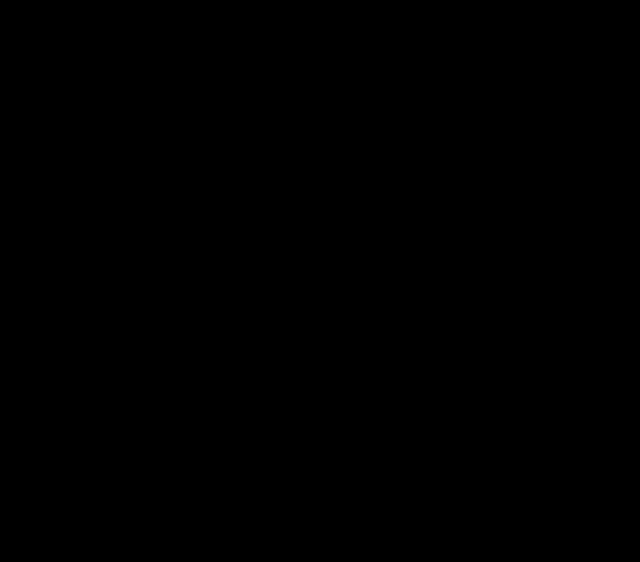
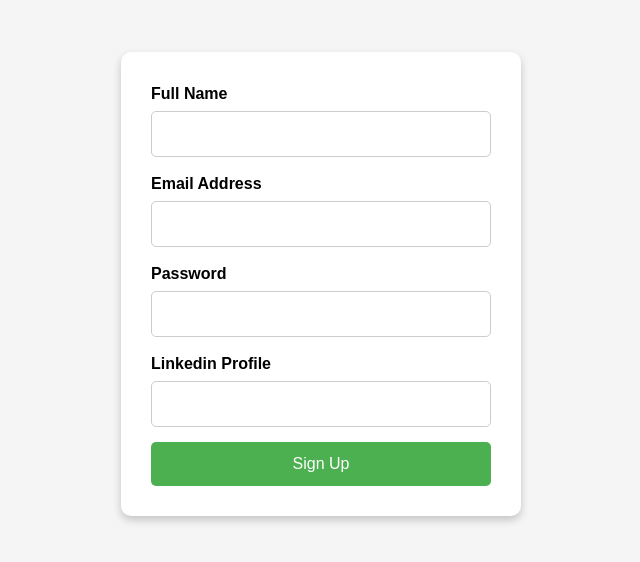
Before and after one commit to Shulinagarwal/mnit, a React (Vite) app: page /signup in a window 1280 px wide. Before the commit this address had no page. Shown: the part 116-678 px from the top of the page, without its empty margins (319-959 px from the left). Built offline with nearby package versions, Linux system fonts and the light colour scheme.

Commit message:
login signup done

```diff
--- a/components/Home.jsx
+++ b/components/Home.jsx
@@ -18,8 +18,12 @@
             </div>
 
           <div className="flex flex-row gap-6 text-spacegrotesk">
-            <h1 className="text-xl font-semibold capitalize">LOGIN</h1>
-            <button className="px-3 py-1 mr-4 bg-[#C7C7C7] text-black rounded-lg opacity-60 -mt-1">SIGN UP</button>
+          <Link to="/login">
+            <button className="text-xl font-semibold capitalize">LOGIN</button>
+            </Link>
+            <Link to="/signup">
+            <button className="px-3 py-1 mr-4 bg-[#C7C7C7] text-black rounded-lg opacity-60 -mt-1 z-10">SIGN UP</button>
+            </Link>
           </div>
         </div>
 
--- /dev/null
+++ b/components/Login.jsx
@@ -0,0 +1,106 @@
+import React, { useState } from 'react';
+
+const LoginPage = () => {
+    const [formData, setFormData] = useState({
+        email: '',
+        password: ''
+    });
+
+    const handleChange = (e) => {
+        setFormData({
+            ...formData,
+            [e.target.name]: e.target.value
+        });
+    };
+
+    const handleSubmit = (e) => {
+        e.preventDefault();
+        console.log('Login attempt:', formData);
+        // Add API call here to authenticate the user
+    };
+
+    return (
+        <div style={styles.container}>
+            <h2 style={styles.header}></h2>
+            <form onSubmit={handleSubmit} style={styles.form}>
+                <div style={styles.formGroup}>
+                    <label htmlFor="email" style={styles.label}>Email Address</label>
+                    <input
+                        type="email"
+                        id="email"
+                        name="email"
+                        value={formData.email}
+                        onChange={handleChange}
+                        style={styles.input}
+                        required
+                    />
+                </div>
+                <div style={styles.formGroup}>
+                    <label htmlFor="password" style={styles.label}>Password</label>
+                    <input
+                        type="password"
+                        id="password"
+                        name="password"
+                        value={formData.password}
+                        onChange={handleChange}
+                        style={styles.input}
+                        required
+                    />
+                </div>
+                <button type="submit" style={styles.button}>Login</button>
+            </form>
+        </div>
+    );
+};
+
+const styles = {
+    container: {
+        display: 'flex',
+        justifyContent: 'center',
+        alignItems: 'center',
+        height: '100vh',
+        fontFamily: 'Arial, sans-serif',
+        backgroundColor: '#ffffff', // Pure white background
+        padding: '0 20px',
+    },
+    header: {
+        textAlign: 'center',
+        color: '#333',
+        marginBottom: '20px',
+    },
+    form: {
+        backgroundColor: '#f9f9f9', // Light gray background for the form
+        padding: '30px',
+        borderRadius: '10px',
+        boxShadow: '0 4px 8px rgba(0, 0, 0, 0.1)',
+        width: '100%',
+        maxWidth: '400px',
+    },
+    formGroup: {
+        marginBottom: '15px',
+    },
+    label: {
+        display: 'block',
+        fontWeight: 'bold',
+        marginBottom: '5px',
+    },
+    input: {
+        width: '100%',
+        padding: '10px',
+        border: '1px solid #ccc',
+        borderRadius: '5px',
+        fontSize: '16px',
+    },
+    button: {
+        width: '100%',
+        padding: '10px',
+        backgroundColor: '#4CAF50',
+        color: 'white',
+        border: 'none',
+        borderRadius: '5px',
+        fontSize: '16px',
+        cursor: 'pointer',
+    }
+};
+
+export default LoginPage;
--- /dev/null
+++ b/components/Sign.jsx
@@ -0,0 +1,130 @@
+import React, { useState } from 'react';
+
+const SignupPage = () => {
+    const [formData, setFormData] = useState({
+        name: '',
+        email: '',
+        password: ''
+    });
+
+    const handleChange = (e) => {
+        setFormData({
+            ...formData,
+            [e.target.name]: e.target.value
+        });
+    };
+
+    const handleSubmit = (e) => {
+        e.preventDefault();
+        console.log('Form submitted:', formData);
+        // Add API call here to submit the form data
+    };
+
+    return (
+        <div style={styles.container}>
+            <h2 style={styles.header}></h2>
+            <form onSubmit={handleSubmit} style={styles.form}>
+                <div style={styles.formGroup}>
+                    <label htmlFor="name" style={styles.label}>Full Name</label>
+                    <input
+                        type="text"
+                        id="name"
+                        name="name"
+                        value={formData.name}
+                        onChange={handleChange}
+                        style={styles.input}
+                        required
+                    />
+                </div>
+                <div style={styles.formGroup}>
+                    <label htmlFor="email" style={styles.label}>Email Address</label>
+                    <input
+                        type="email"
+                        id="email"
+                        name="email"
+                        value={formData.email}
+                        onChange={handleChange}
+                        style={styles.input}
+                        required
+                    />
+                </div>
+                <div style={styles.formGroup}>
+                    <label htmlFor="password" style={styles.label}>Password</label>
+                    <input
+                        type="password"
+                        id="password"
+                        name="password"
+                        value={formData.password}
+                        onChange={handleChange}
+                        style={styles.input}
+                        required
+                    />
+
+                </div>
+                <div style={styles.formGroup}>
+                    <label htmlFor="password" style={styles.label}>Linkedin Profile</label>
+                    <input
+                        type="password"
+                        id="password"
+                        name="password"
+                        value={formData.password}
+                        onChange={handleChange}
+                        style={styles.input}
+                        required
+                    />
+                </div>
+                <button type="submit" style={styles.button}>Sign Up</button>
+            </form>
+        </div>
+    );
+};
+
+const styles = {
+    container: {
+        display: 'flex',
+        justifyContent: 'center',
+        alignItems: 'center',
+        height: '100vh',
+        fontFamily: 'Arial, sans-serif',
+        backgroundColor: '#f5f5f5'
+    },
+    header: {
+        textAlign: 'center',
+        color: '#333'
+    },
+    form: {
+        backgroundColor: 'white',
+        padding: '30px',
+        borderRadius: '10px',
+        boxShadow: '0 4px 8px rgba(0, 0, 0, 0.2)',
+        width: '100%',
+        maxWidth: '400px'
+    },
+    formGroup: {
+        marginBottom: '15px'
+    },
+    label: {
+        display: 'block',
+        fontWeight: 'bold',
+        marginBottom: '5px'
+    },
+    input: {
+        width: '100%',
+        padding: '10px',
+        border: '1px solid #ccc',
+        borderRadius: '5px',
+        fontSize: '16px'
+    },
+    button: {
+        width: '100%',
+        padding: '10px',
+        backgroundColor: '#4CAF50',
+        color: 'white',
+        border: 'none',
+        borderRadius: '5px',
+        fontSize: '16px',
+        cursor: 'pointer'
+    }
+};
+
+export default SignupPage;
--- a/src/App.jsx
+++ b/src/App.jsx
@@ -10,6 +10,8 @@
 import Jobs from "../components/Jobs";
 import Choose from '../components/Choose';
 import Create from '../components/Create';
+import Sign from '../components/Sign';
+import Login from '../components/Login';
 
 function App() {
   return (
@@ -34,7 +36,8 @@
         <Route path="/join" element={<Choose/>} />
 
         <Route path="/create" element={<Create/>} />
-
+        <Route path="/signup" element={<Sign/>} />
+        <Route path="/login" element={<Login/>} />
       </Routes>
     </Router>
       </>
```
Also changed, not shown: 1 other file (tests, documents, lock files or other folders).
